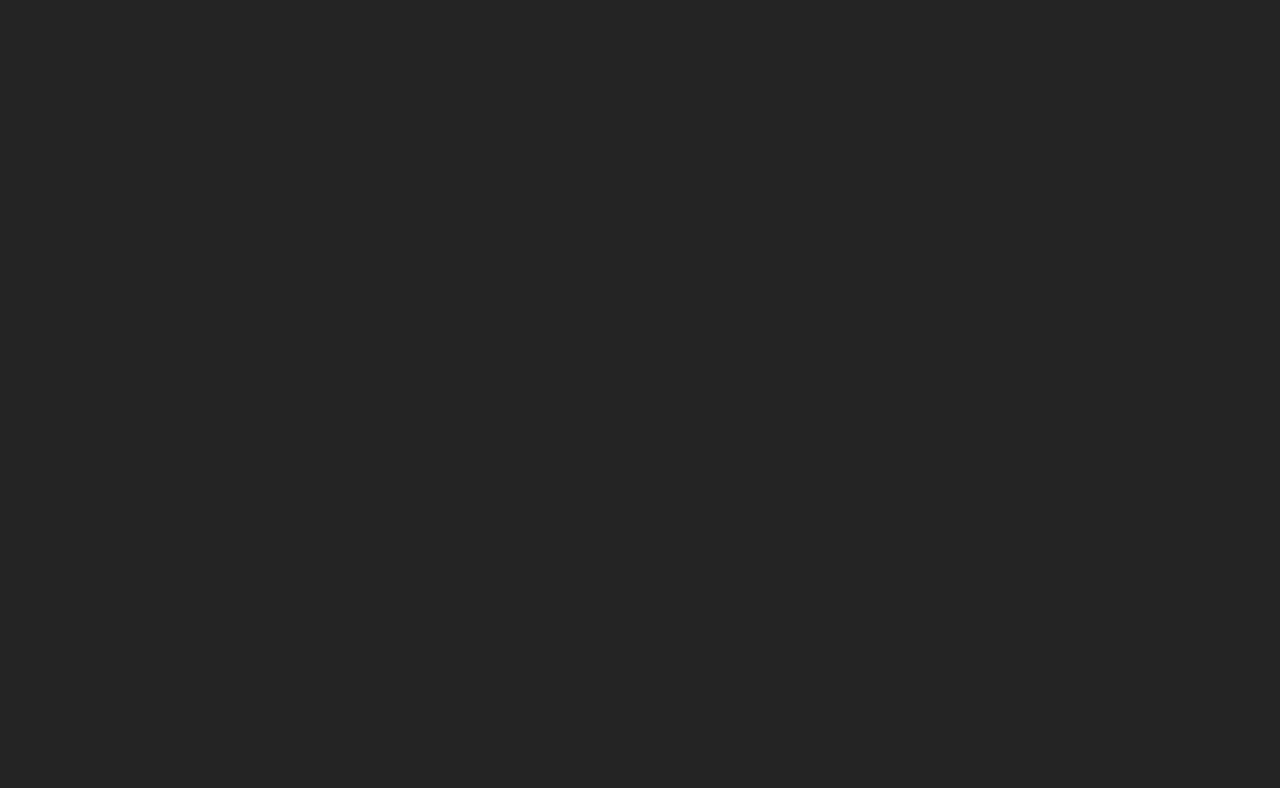
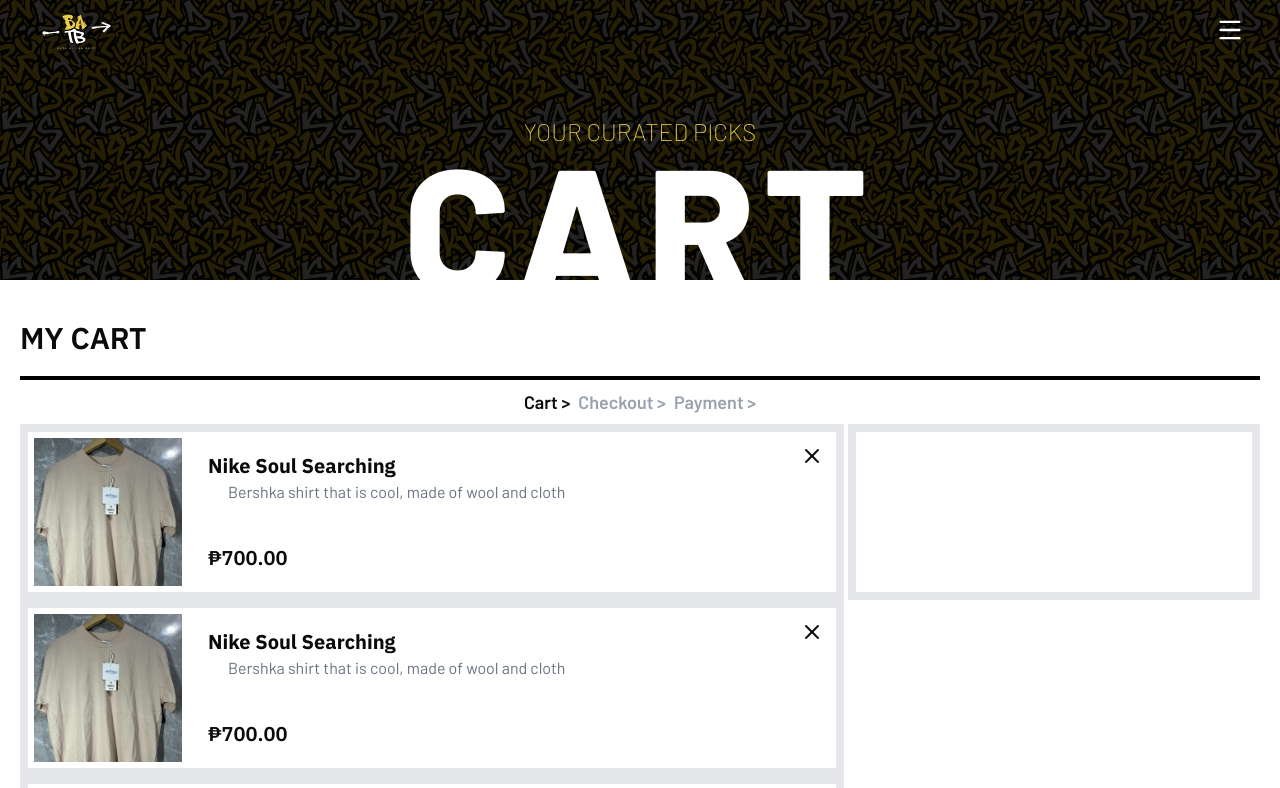
Before and after one commit to lucerocris/batb-front, a React (Vite) app: page /cart in a window 1280 px wide. Before the commit this address had no page. Shown: the top 788 px of the page. Built offline with nearby package versions, Linux system fonts and the light colour scheme.

Commit message:
Cart static

```diff
--- /dev/null
+++ b/src/app/pages/storefront/Cart.tsx
@@ -0,0 +1,73 @@
+import { useEffect, useState } from 'react';
+import { useProducts } from '../../../hooks/useProducts';
+import Header from '../../../components/storefront/HeaderFollow';
+
+import testImage from '../../../assets/storefront_assets/testimage.jpg';
+import CheckoutItem from '../../../components/storefront/CheckoutItem.';
+
+import Lenis from 'lenis';
+import { LucideX } from 'lucide-react';
+
+
+export default function Cart(){
+
+    useEffect(() => {
+        const lenis = new Lenis({
+            autoRaf: true,
+        });
+
+        return () => {
+            lenis.destroy();
+        };
+    }, []);
+
+    return(
+        <>
+        <div className='w-full h-[35vh] flex flex-col bg-black'
+            style={{
+                backgroundImage: `url('/src/assets/storefront_assets/patterns.png')`,
+                backgroundSize: '150px',
+                backgroundPosition: 'center',
+                }}
+        >
+            <div className='absolute h-[35vh] inset-0 bg-black opacity-85'></div>
+            <div className='relative w-full h-full flex'>
+                <Header />
+                <div className='w-full h-full flex flex-col items-center justify-end'>
+                    <p className='text-2xl font-extralight -mb-14'
+                    style={{color: 'rgb(232, 204, 72)'}}>
+                        YOUR CURATED PICKS
+                    </p>
+                    <h1 className='text-[11rem] text-white sans font-extrabold tracking-wider -mb-19'>
+                        CART
+                    </h1>
+                </div>
+            </div>
+        </div>
+
+        <div className='w-full min-h-screen bg-white flex flex-col items-center py-5 px-5'>
+            <div className='border-b-4 border-black w-full h-[10vh] flex items-center'>
+                <h1 className='text-3xl font-semibold'>MY CART</h1>
+            </div>
+            <div className='w-full flex items-center justify-center gap-2 my-2'>
+                <p className='text-lg font-semibold'>Cart &gt;</p>
+                <p className='text-lg font-semibold text-gray-400'>Checkout &gt;</p>
+                <p className='text-lg font-semibold text-gray-400'>Payment &gt;</p>
+            </div>
+            <div className='w-full h-full flex'>
+
+                <div className='w-2/3 h-full flex bg-gray-200 flex-col'>
+                    <CheckoutItem />
+                    <CheckoutItem />
+                    <CheckoutItem />
+                </div>
+                <div className='w-1/3 h-full flex bg-gray-200 ml-1 p-2'>
+                    <div className='w-full h-[20vh] bg-white'>
+
+                    </div>
+                </div>
+            </div>
+        </div>
+        </>
+    )
+}
--- a/src/app/router.tsx
+++ b/src/app/router.tsx
@@ -1,18 +1,39 @@
 import { Route, Routes, Navigate } from 'react-router';
 import Dashboard from "@/app/pages/admin/Dashboard.tsx";
-import Landing from "@/app/pages/storefront/Landing.tsx";
 import AdminLayout from "@/app/layout/AdminLayout.tsx";
-import Browse from './pages/storefront/Browse';
-import Test from './pages/storefront/test';
+import User from "@/app/pages/admin/Users.tsx";
+import Items from "@/app/pages/admin/Items.tsx";
 import Analytics from "@/app/pages/admin/Analytics.tsx";
 import Tasks from "@/app/pages/admin/Tasks.tsx";
-import Items from "@/app/pages/admin/Items.tsx";
-import User from "@/app/pages/admin/Users.tsx";
+
+
+import Landing from "@/app/pages/storefront/Landing.tsx";
+import Browse from './pages/storefront/Browse';
+import Cart from './pages/storefront/Cart';
+import Test from './pages/storefront/test';
 
 export default function AppRouter() {
     return (
         <Routes>
-            <Route path="/" element={<Navigate to="/home" replace />} />
+            {/* STOREFRONT */}
+            <Route
+                path="/"
+                element={<Landing />}
+            />
+            <Route
+                path="/browse"
+                element={
+                    <Browse />
+                }
+            />
+            <Route
+                path="/cart"
+                element={
+                    <Cart />
+                }
+
+            />
+            {/* ADMIN */}
             <Route
                 path="/admin/dashboard"
                 element={
@@ -21,23 +42,6 @@
                     </AdminLayout>
                 }
             />
-            <Route
-                path="/home"
-                element={
-                    <Landing/>
-                }
-            />
-            <Route
-                path="/browse"
-                element={
-                    <Browse />
-                }
-            />
-            <Route
-                path='/test'
-                element={<Test />}
-            />
-
             <Route path="/admin/analytics" element={
                 <AdminLayout>
                     <Analytics/>
@@ -62,6 +66,10 @@
                 </AdminLayout>
             } />
 
+            <Route
+                path='/test'
+                element={<Test />}
+            />
         </Routes>
     );
 }
--- /dev/null
+++ b/src/components/storefront/CheckoutItem..tsx
@@ -0,0 +1,30 @@
+import testImage from '../../assets/storefront_assets/testimage.jpg'
+import { LucideX } from "lucide-react";
+
+export default function(){
+    return(
+        <div className='w-full flex flex-col p-2'>
+            <div className='w-full h-[20vh] bg-white flex justify-between hover:scale-98 transition-all duration-1000'>
+                <div className='h-full aspect-square p-1.5'>
+                    <img src={testImage} alt="testProduct" className='h-full w-full object-cover object-top'/>
+                </div>
+                <div className='ml-5 h-full w-full flex'>
+                    <div className='h-full w-2/3 flex flex-col py-5'>
+                        <div>
+                            <h1 className='text-xl font-bold'>Nike Soul Searching</h1>
+                            <p className='ml-5 text-gray-500'>Bershka shirt that is cool, made of wool and cloth</p>
+                        </div>
+                        <div className='mt-auto'>
+                            <h1 className='text-xl font-semibold'>
+                                ₱700.00
+                            </h1>
+                        </div>
+                    </div>
+                    <div className='ml-auto h-full] p-3'>
+                        <LucideX className='hover:scale-125 hover:rotate-32 transition-all duration-300 hover:text-red-500'/>
+                    </div>
+                </div>
+            </div>
+        </div>
+    )
+}
--- a/src/components/storefront/HeaderFollow.tsx
+++ b/src/components/storefront/HeaderFollow.tsx
@@ -69,7 +69,7 @@
                 <SheetContent side="right" className="w-80 p-0 bg-black bg-opacity-80 border-none backdrop-blur-lg [&>button]:hidden">
                     <div className="p-6">
                         <nav className="space-y-4">
-                            <a href="/home" className="block py-2 text-lg text-white hover:text-gray-600 transition-colors tracking-wide">
+                            <a href="/" className="block py-2 text-lg text-white hover:text-gray-600 transition-colors tracking-wide">
                                 HOME
                             </a>
                             <a href="/browse" className="block py-2 text-lg text-white hover:text-gray-600 transition-colors tracking-wide">
--- a/src/components/storefront/HeaderStatic.tsx
+++ b/src/components/storefront/HeaderStatic.tsx
@@ -36,7 +36,7 @@
                 <SheetContent side="right" className="w-80 p-0 bg-black bg-opacity-80 border-none backdrop-blur-lg [&>button]:hidden">
                     <div className="p-6">
                         <nav className="space-y-4">
-                            <a href="/home" className="block py-2 text-lg text-white hover:text-gray-600 transition-colors tracking-wide">
+                            <a href="/" className="block py-2 text-lg text-white hover:text-gray-600 transition-colors tracking-wide">
                                 HOME
                             </a>
                             <a href="/browse" className="block py-2 text-lg text-white hover:text-gray-600 transition-colors tracking-wide">
```
